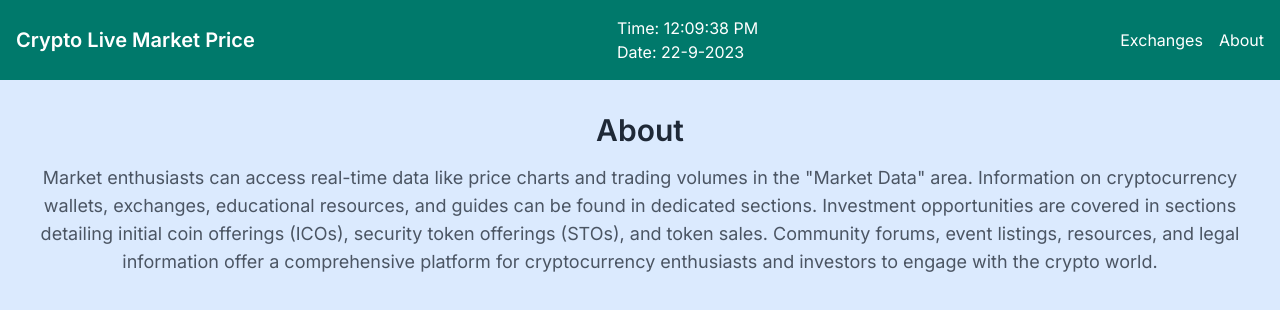
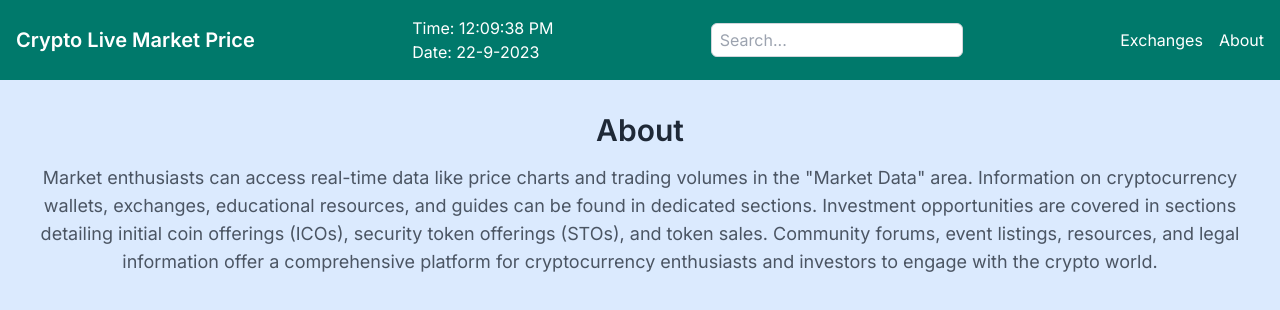
Before and after one commit to umair-rao/Crypto-Exchange, a Next.js app: page /About in a window 1280 px wide. Shown: the top 310 px of the page. Built offline with nearby package versions, Linux system fonts and the light colour scheme.

Commit message:
Add Search bar in Navbar

```diff
--- a/app/components/Navbar.js
+++ b/app/components/Navbar.js
@@ -34,11 +34,11 @@
             </p>
           </div>
         </div>
-        {/* <input
+        <input
           type="text"
           placeholder="Search..."
           className="px-2 py-1 border border-gray-300 rounded-md focus:outline-none focus:border-teal-500"
-        /> */}
+        />
         <ul className="flex space-x-4">
           <li>
             <a href="/Exchanges" className="text-white hover:text-gray-200">
```
